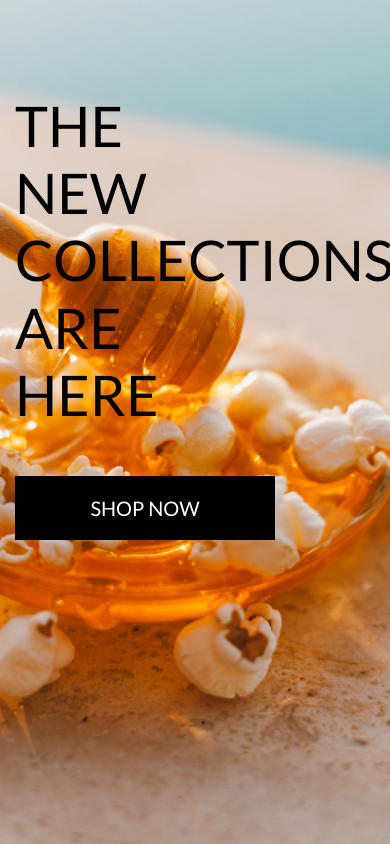
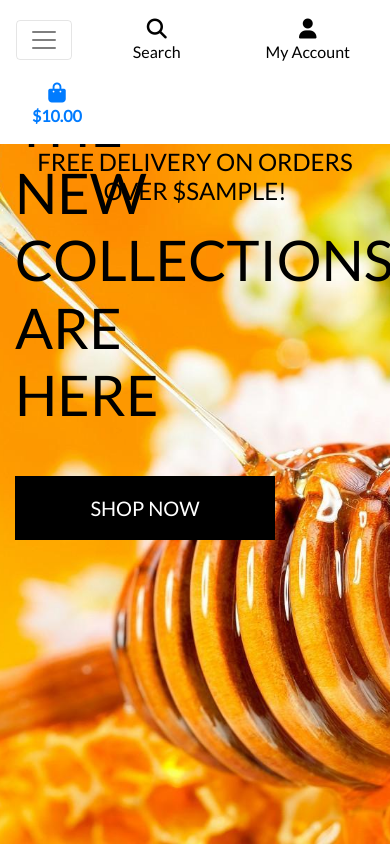
Before and after one commit to WaseemRabah/e-commerce, a Django app: template honey/templates/home/index.html in a window 390 px wide. Run offline with Django 4.2, Linux system fonts and the light colour scheme; the template is opened without the code that fills it: most values are stand-ins (such as "Sample title", 1, 10 or a date in 2020); some libraries are stand-ins or nearby versions.

Commit message:
Add mobile header and main navbar

```diff
--- a/static/css/base.css
+++ b/static/css/base.css
@@ -3,7 +3,7 @@ html {
 }
 
 body{
-    background: url('/media/pexels-roman-odintsov-6422039.jpg') no-repeat center center fixed;
+    background: url('/media/background.jpg') no-repeat center center fixed;
     background-size: cover;
     height: calc(100vh - 164px);
     color: #555;
--- a/templates/base.html
+++ b/templates/base.html
@@ -3,41 +3,42 @@
 <!doctype html>
 <html lang="en">
 <head>
+
     {% block meta %}
         <meta http-equiv="X-UA-Compatible" content="ie=edge">
         <meta charset="utf-8">
         <meta name="viewport" content="width=device-width, initial-scale=1, shrink-to-fit=no">
-    {% endblock meta %}
+    {% endblock %}
 
     {% block extra_meta %}
-    {% endblock extra_meta %}
+    {% endblock %}
 
     {% block corecss %}
-        <link rel="stylesheet" href="https://cdn.jsdelivr.net/npm/bootstrap@4.4.1/dist/css/bootstrap.min.css" integrity="sha384-Vkoo8x4CGsO3+Hhxv8T/Q5PaXtkKtu6ug5TOeNV6gBiFeWPGFN9MuhOf23Q9Ifjh" crossorigin="anonymous">
-        <link href="https://fonts.googleapis.com/css2?family=Lato&display=swap" rel="stylesheet">
+        <link rel="stylesheet" href="https://stackpath.bootstrapcdn.com/bootstrap/4.4.1/css/bootstrap.min.css" integrity="sha384-Vkoo8x4CGsO3+Hhxv8T/Q5PaXtkKtu6ug5TOeNV6gBiFeWPGFN9MuhOf23Q9Ifjh" crossorigin="anonymous">
+        <link rel="stylesheet" href="https://fonts.googleapis.com/css?family=Lato&display=swap">
         <link rel="stylesheet" href="{% static 'css/base.css' %}">
-    {% endblock corecss %}
+    {% endblock %}
 
     {% block extra_css %}
-    {% endblock extra_css %}
+    {% endblock %}
 
     {% block corejs %}
-        <script src="https://kit.fontawesome.com/280e16a9f8.js" crossorigin="anonymous"></script>
+        <script src="https://kit.fontawesome.com/e9c73d7092.js" crossorigin="anonymous"></script>
         <script src="https://code.jquery.com/jquery-3.4.1.slim.min.js" integrity="sha384-J6qa4849blE2+poT4WnyKhv5vZF5SrPo0iEjwBvKU7imGFAV0wwj1yYfoRSJoZ+n" crossorigin="anonymous"></script>
         <script src="https://cdn.jsdelivr.net/npm/popper.js@1.16.0/dist/umd/popper.min.js" integrity="sha384-Q6E9RHvbIyZFJoft+2mJbHaEWldlvI9IOYy5n3zV9zzTtmI3UksdQRVvoxMfooAo" crossorigin="anonymous"></script>
-        <script src="https://cdn.jsdelivr.net/npm/bootstrap@4.4.1/dist/js/bootstrap.min.js" integrity="sha384-wfSDF2E50Y2D1uUdj0O3uMBJnjuUD4Ih7YwaYd1iqfktj0Uod8GCExl3Og8ifwB6" crossorigin="anonymous"></script>
-    {% endblock corejs %}
+        <script src="https://stackpath.bootstrapcdn.com/bootstrap/4.4.1/js/bootstrap.min.js" integrity="sha384-wfSDF2E50Y2D1uUdj0O3uMBJnjuUD4Ih7YwaYd1iqfktj0Uod8GCExl3Og8ifwB6" crossorigin="anonymous"></script>
+    {% endblock %}
 
     {% block extra_js %}
-    {% endblock extra_js %}
+    {% endblock %}
 
-    <title>Honey Shop {% block extra_title %}{% endblock extra_title %}</title>
+    <title>Honey Shop {% block extra_title %}{% endblock %}</title>
 </head>
 <body>
     <header class="container-fluid fixed-top">
-        <div id="topnav" class="row bg-white pt-lg-2 d-none d-lg-flex">
+        <div id="topnav" class="row bg-black pt-lg-2 d-none d-lg-flex">
             <div class="col-12 col-lg-4 my-auto py-1 py-lg-0 text-center text-lg-left">
-                <a href="{% url 'home' %}"class="nav-link main-logo-link">
+                <a href="{% url 'home' %}" class="nav-link main-logo-link">
                     <h2 class="logo-font text-black my-0"><strong>Honey</strong> Shop</h2>
                 </a>
             </div>
@@ -94,6 +95,20 @@
                 </ul>
             </div>
         </div>
+        <div class="row bg-white">
+            <nav class="navbar navbar-expand-lg navbar-light w-100">
+                <button class="navbar-toggler" type="button" data-toggle="collapse" data-target="#main-nav" aria-controls="main-nav" aria-expanded="false" aria-label="Toggle navigation">
+                    <span class="navbar-toggler-icon"></span>
+                </button>
+                {% include 'includes/mobile-top-header.html' %}
+                {% include 'includes/main-nav.html' %}
+            </nav>
+        </div>
+        <div id="delivery-banner" class="row text-center">
+            <div class="col bg-black text-black">
+                <h4 class="logo-font my-1">Free delivery on orders over ${{ free_shipping_threshold }}!</h4>
+            </div>
+        </div>
     </header>
 
     {% if messages %}
@@ -101,14 +116,13 @@
     {% endif %}
 
     {% block page_header %}
-    {% endblock page_header %}
+    {% endblock %}
 
     {% block content %}
-    {% endblock content %}
+    {% endblock %}
 
     {% block postloadjs %}
-    {% endblock postloadjs %}
-
+    {% endblock %}
 
 
 </body>
--- /dev/null
+++ b/templates/includes/main-nav.html
@@ -0,0 +1,50 @@
+<div class="collapse navbar-collapse" id="main-nav">
+    <ul class="navbar-nav w-auto mx-auto">
+        <li class="nav-item dropdown">
+            <a class="logo-font font-weight-bold nav-link text-black mr-5" href="#" id="all-products-link" data-toggle="dropdown" aria-haspopup="true" aria-expanded="false">
+                All Products
+            </a>
+            <div class="dropdown-menu border-0" aria-labelledby="all-products-link">
+                <a href="" class="dropdown-item">By Price</a>
+                <a href="" class="dropdown-item ">By Rating</a>
+                <a href="" class="dropdown-item ">By Category</a>
+                <a href="" class="dropdown-item">All Products</a>
+            </div>
+        </li>
+
+        <li class="nav-item dropdown">
+            <a class="logo-font font-weight-bold nav-link text-black mr-5" href="#" id="clothing-link" data-toggle="dropdown" aria-haspopup="true" aria-expanded="false">
+                Raw Honey
+            </a>
+            <div class="dropdown-menu border-0" aria-labelledby="raw-honey-link">
+                <a href="" class="dropdown-item">Manuka &amp; Kanuka</a>
+                <a href="" class="dropdown-item">Acacia</a>
+                <a href="" class="dropdown-item">Alfalfa</a>
+                <a href="" class="dropdown-item">All Raw Honey</a>
+            </div>
+        </li>
+
+        <li class="nav-item dropdown">
+            <a class="logo-font font-weight-bold nav-link text-black mr-5" href="#" id="pure-honey-link" data-toggle="dropdown" aria-haspopup="true" aria-expanded="false">
+                Pure Honey
+            </a>
+            <div class="dropdown-menu border-0" aria-labelledby="pure-honey-link">
+                <a href="" class="dropdown-item">Sage &amp; Ginger</a>
+                <a href="" class="dropdown-item">Lavender &amp; Avocado</a>
+                <a href="" class="dropdown-item">All Pure Honey</a>
+            </div>
+        </li>
+
+        <li class="nav-item dropdown">
+            <a class="logo-font font-weight-bold nav-link text-black" href="#" id="specials-link" data-toggle="dropdown" aria-haspopup="true" aria-expanded="false">
+                Special Offers
+            </a>
+            <div class="dropdown-menu border-0" aria-labelledby="specials-link">
+                <a href="" class="dropdown-item">New Arrivals</a>
+                <a href="" class="dropdown-item">Deals</a>
+                <a href="" class="dropdown-item">Clearance</a>
+                <a href="" class="dropdown-item">All Specials</a>
+            </div>
+        </li>
+    </ul>
+</div>
--- /dev/null
+++ b/templates/includes/mobile-top-header.html
@@ -0,0 +1,56 @@
+<li class="list-inline-item">
+    <a class="text-black nav-link d-block d-lg-none" href="#" id="mobile-search" data-toggle="dropdown" aria-haspopup="true" aria-expanded="false">
+        <div class="text-center">
+            <div><i class="fas fa-search fa-lg"></i></div>
+            <p class="my-0">Search</p>
+        </div>
+    </a>
+    <div class="dropdown-menu border-0 w-100 p-3 rounded-0 my-0" aria-labelledby="mobile-search">
+        <form class="form" method="GET" action="">
+            <div class="input-group w-100">
+                <input class="form-control border border-black rounded-0" type="text" name="q" placeholder="Search our site">
+                <div class="input-group-append">
+                    <button class="form-control form-control btn btn-black border border-black rounded-0" type="submit">
+                        <span class="icon">
+                            <i class="fas fa-search"></i>
+                        </span>
+                    </button>
+                </div>
+            </div>
+        </form>
+    </div>
+</li>
+<li class="list-inline-item dropdown">
+    <a class="text-black nav-link d-block d-lg-none" href="#" id="user-options" data-toggle="dropdown" aria-haspopup="true" aria-expanded="false">
+        <div class="text-center">
+            <div><i class="fas fa-user fa-lg"></i></div>
+            <p class="my-0">My Account</p>
+        </div>
+    </a>
+    <div class="dropdown-menu border-0" aria-labelledby="user-options">
+        {% if request.user.is_authenticated %}
+            {% if request.user.is_superuser %}
+                <a href="{% url 'account_logout' %}" class="dropdown-item">Product Management</a>
+            {% endif %}
+            <a href="" class="dropdown-item">My Profile</a>
+            <a href="{% url 'account_logout' %}" class="dropdown-item">Logout</a>
+        {% else %}
+            <a href="{% url 'account_signup' %}" class="dropdown-item">Register</a>
+            <a href="{% url 'account_login' %}" class="dropdown-item">Login</a>
+        {% endif %}
+    </div>
+</li>
+<li class="list-inline-item">
+    <a class="{% if grand_total %}text-primary font-weight-bold{% else %}text-black{% endif %} nav-link d-block d-lg-none" href="">
+        <div class="text-center">
+            <div><i class="fas fa-shopping-bag fa-lg"></i></div>
+            <p class="my-0">
+                {% if grand_total %}
+                    ${{ grand_total|floatformat:2 }}
+                {% else %}
+                    $0.00
+                {% endif %}
+            </p>
+        </div>
+    </a>
+</li>
```
